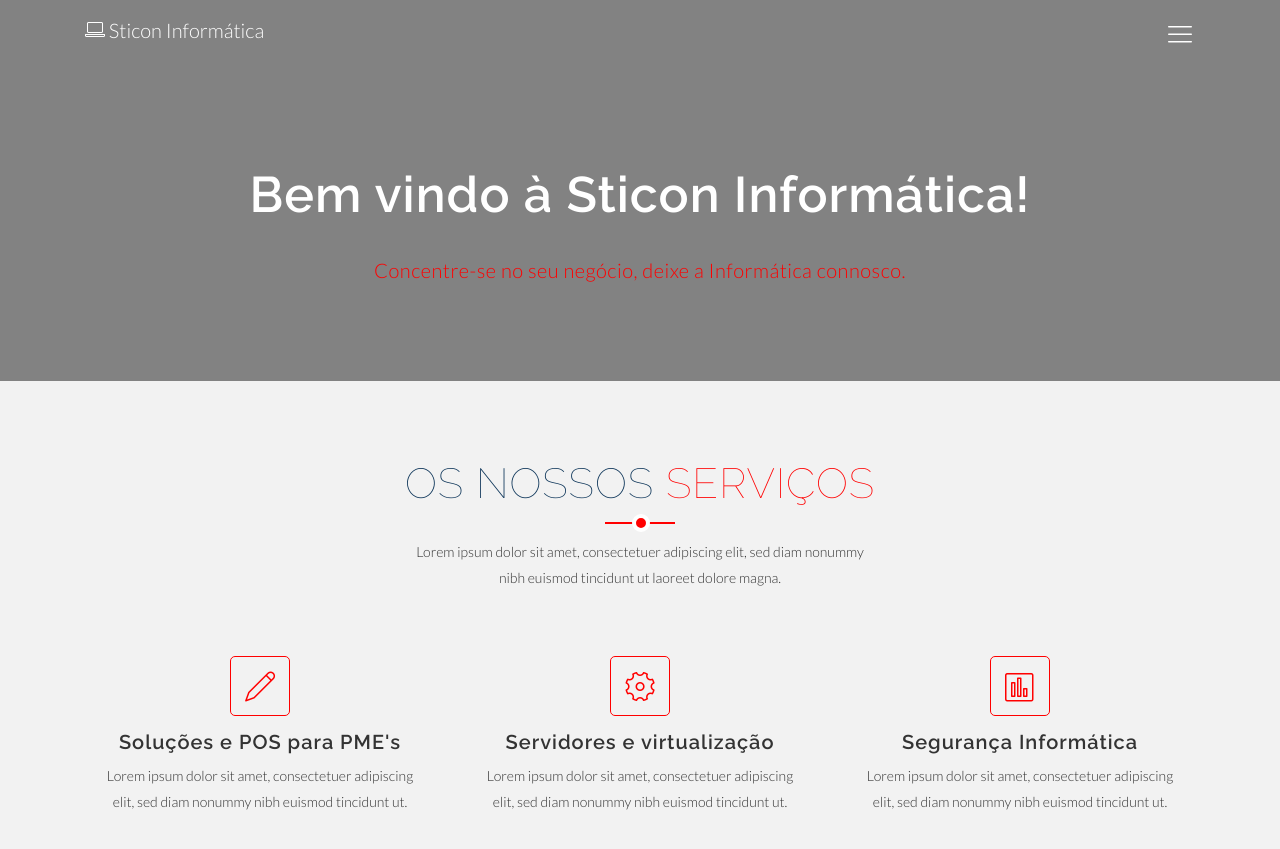
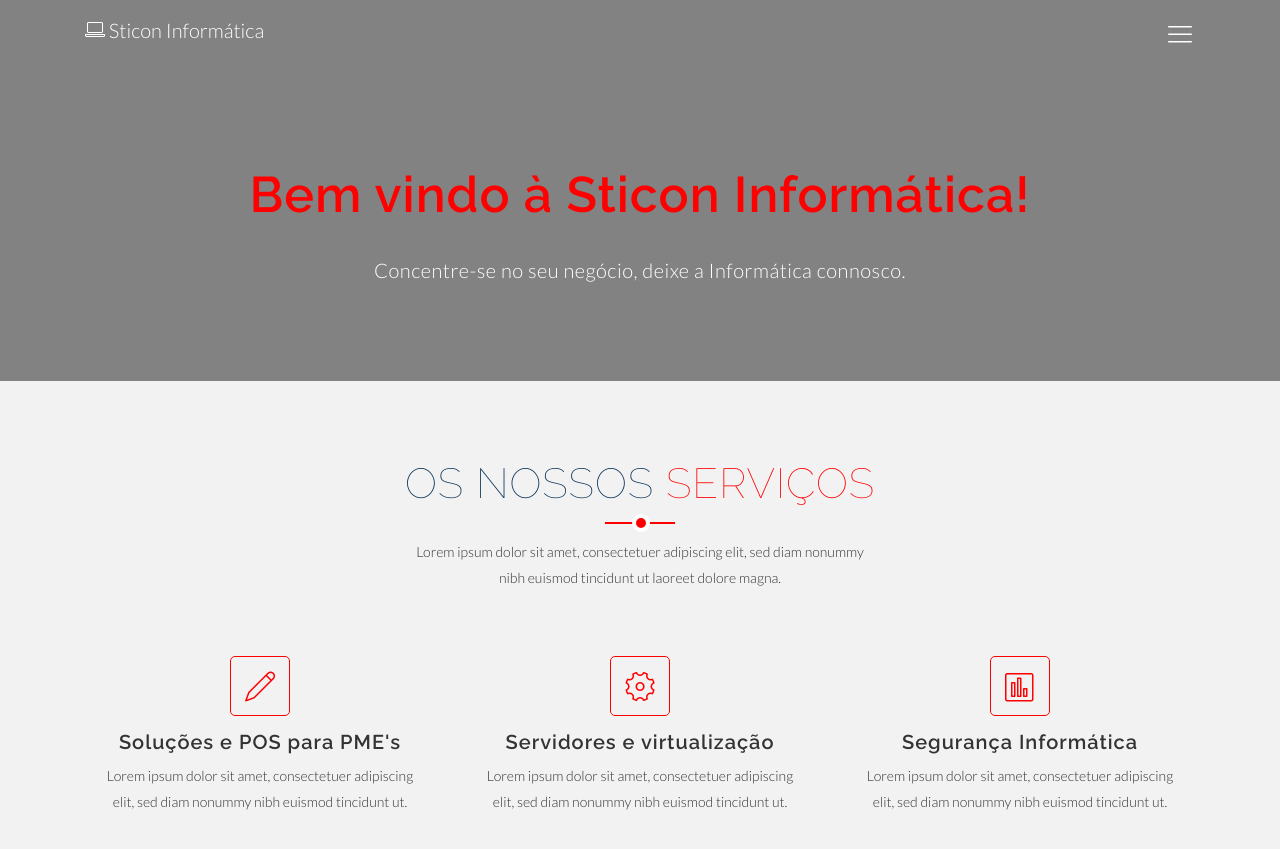
Before and after one commit to cjsdiniz/SticonInf, a plain HTML site: page index.html in a window 1280 px wide. Shown: the top 849 px of the page. Drawn offline with Linux system fonts and the light colour scheme.

Commit message:
Update banner color.

```diff
--- a/css/main.css
+++ b/css/main.css
@@ -169,6 +169,7 @@ a:not([href]):not([tabindex]):hover {
 }
 .logo-menu a {
   font-size: 20px;
+  /* color: #f00; */
   color: #fff;
 }
 .menu-bg {
@@ -364,10 +365,14 @@ a:not([href]):not([tabindex]):hover {
 .overlay-2 {
   background: rgba(0, 0, 0, 0.7) !important;
 }
+.titulo{
+  /* color: #d65600 !important; */
+  color: red !important;
+}
 
 .subtitulo{
   /* color: #d65600 !important; */
-  color: red !important;
+  color: white !important;
   font-size: 20px !important;
 }
 /* ==========================================================================
--- a/index.html
+++ b/index.html
@@ -75,7 +75,7 @@
         <div class="row justify-content-md-center">
           <div class="col-md-10">
             <div class="contents text-center">
-              <h1 class="wow fadeInDown" data-wow-duration="1000ms" data-wow-delay="0.3s">Bem vindo à Sticon Informática!</h1>
+              <h1 class="titulo wow fadeInDown" data-wow-duration="1000ms" data-wow-delay="0.3s">Bem vindo à Sticon Informática!</h1>
               <p class="subtitulo  wow fadeIn" data-wow-duration="1000ms" data-wow-delay="400ms">Concentre-se no seu negócio, deixe a Informática connosco.</p>
               <!-- <h6 class="subtitulo wow fadeIn" data-wow-duration="1000ms" data-wow-delay="400ms">Concentre-se no seu negócio, deixe a Informática connosco.</h6> -->
               <!-- <a href="#" class="btn btn-common wow fadeInUp" data-wow-duration="1000ms" data-wow-delay="400ms"><i class="lnr lnr-download"></i> Download</a> -->
```
